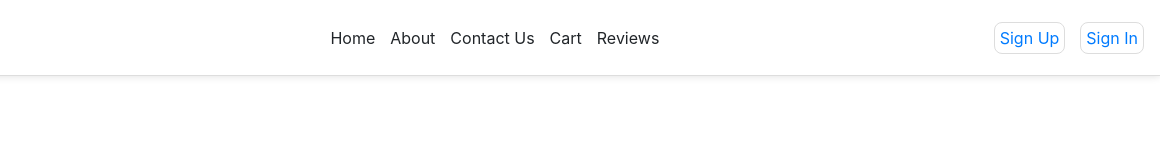
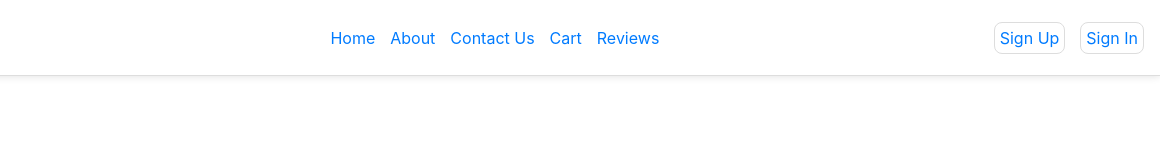
Before and after one commit to jeffrey-agyepong/demo-flexbox-nav, a plain HTML site: page index.html in a window 1280 px wide. Shown: the full height of the page, 120-1280 px from the left. Drawn offline with Linux system fonts and the light colour scheme.

Commit message:
Update index.html

```diff
--- a/index.html
+++ b/index.html
@@ -16,11 +16,11 @@
     <nav class="flex">
       <img src="img/logo.svg" alt="Logo">
       <ul class="flex">
-        <li>Home</li>
-        <li>About</li>
-        <li>Contact Us</li>
-        <li>Cart</li>
-        <li>Reviews</li>
+        <li><a href="http://">Home</a></li>
+        <li><a href="http://">About</a></li>
+        <li><a href="http://">Contact Us</a></li>
+        <li><a href="http://">Cart</a></li>
+        <li><a href="http://">Reviews</a></li>
       </ul>
 
       <ul class="flex">
```
